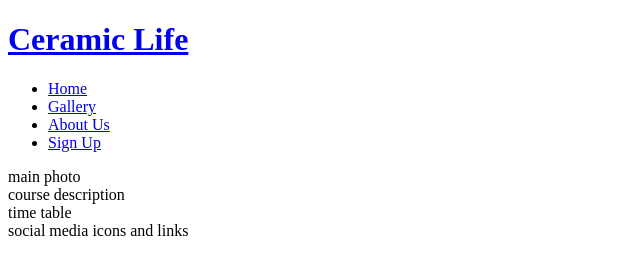
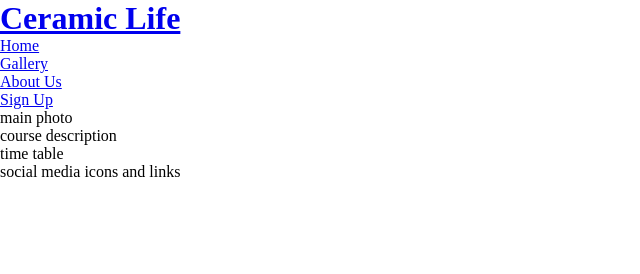
Before and after one commit to ozlemhafalir/ceramiclife, a plain HTML site: page index.html in a window 1280 px wide. Shown: the whole page, without its empty margins (0-640 px from the left). Drawn offline with Linux system fonts and the light colour scheme.

Commit message:
add google fonts, remove existing margin, padding, border

```diff
--- a/assets/css/style.css
+++ b/assets/css/style.css
@@ -1,3 +1,10 @@
+@import url('https://fonts.googleapis.com/css2?family=Dancing+Script&family=Roboto+Flex:opsz,wght@8..144,100&display=swap');
+* {
+    margin: 0;
+    padding: 0;
+    border: none;
+}
 body {
-    font-style: Arial;
+    font-style: Roboto, sans-serif;
+    font-weight: 100;
 }
```
